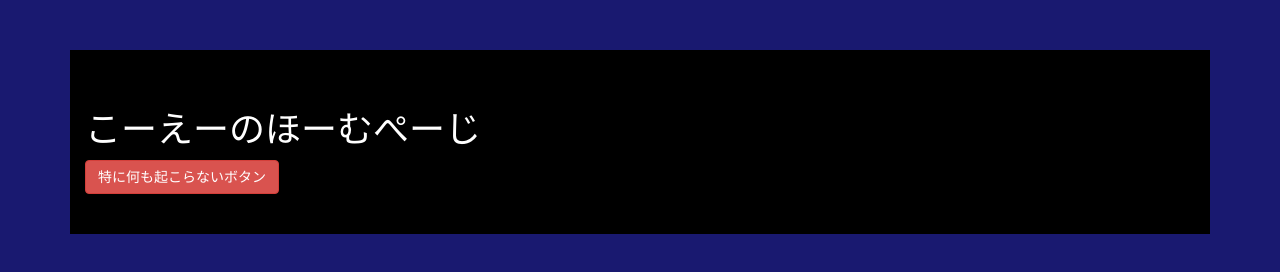
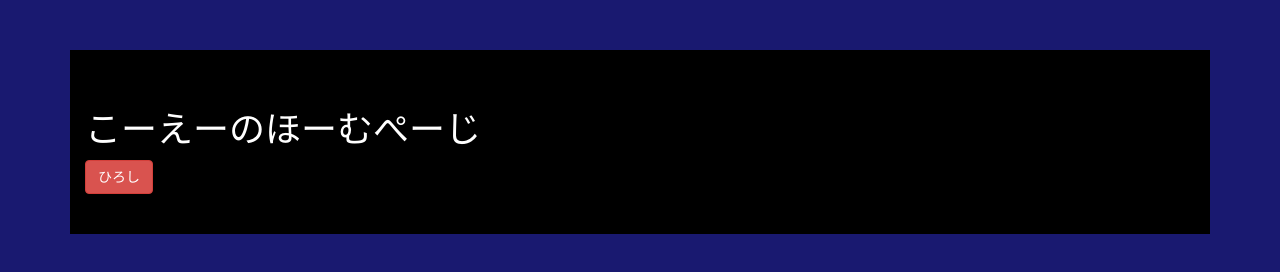
Before and after one commit to Sandy-Homa/Sandy-Homa.github.io, a plain HTML site: page index.html in a window 1280 px wide. Drawn offline with nearby package versions, Linux system fonts and the light colour scheme.

Commit message:
Add files via upload

```diff
--- a/index.html
+++ b/index.html
@@ -25,7 +25,7 @@
     <div class="container">
         <div class="starter-template">
             <h1>こーえーのほーむぺーじ</h1>
-            <a class="btn btn-danger" href="#">特に何も起こらないボタン</a>
+            <a class="btn btn-danger" href="http://abehiroshi.la.coocan.jp/">ひろし</a>
         </div>
     </div>
     <!-- /.container -->
```
